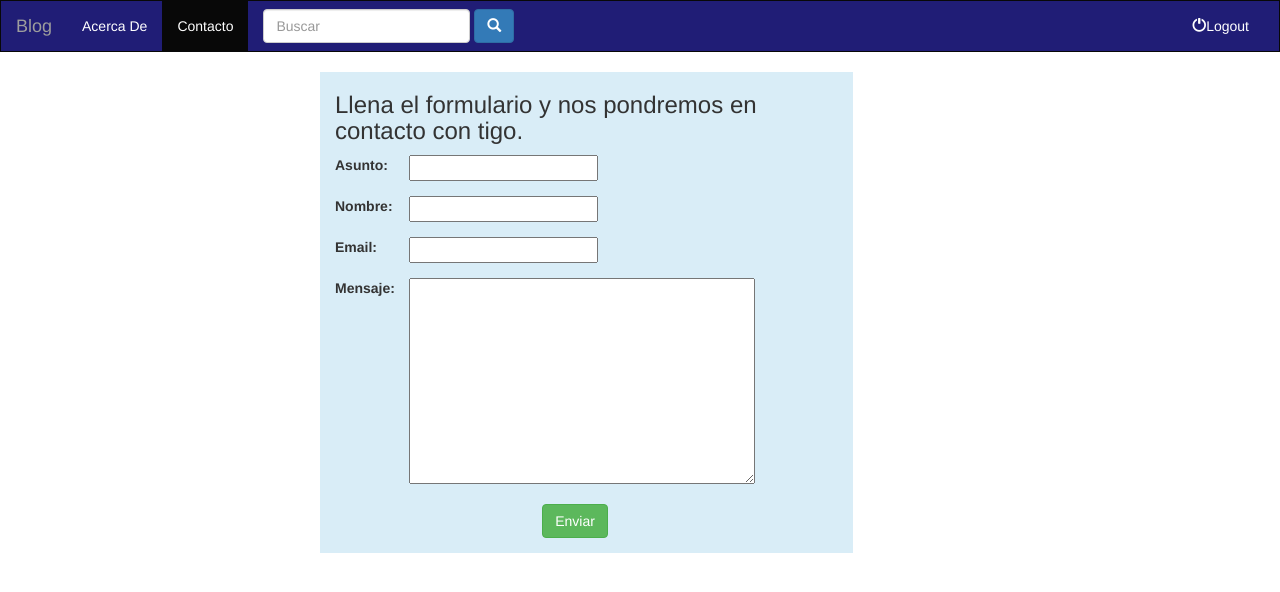
After one commit to EydenVillanueva/Blog, a Django app: page /contacto/ in a window 1280 px wide. The commit adds this page. Shown: the top 592 px of the page. Run offline with Django 3.2, Linux system fonts and the light colour scheme; some libraries are stand-ins or nearby versions.

Commit message:
Template de Contacto con formulario incluido.

```diff
--- a/blog/templates/about.html
+++ b/blog/templates/about.html
@@ -4,7 +4,7 @@
 {% block template_conf_content %}
 
 {%endblock%}
-
+{% block active_about %}active{% endblock %}
 {% block body%}
         <div class="jumbotron">
             <div class="container">
--- a/blog/templates/base.html
+++ b/blog/templates/base.html
@@ -31,7 +31,7 @@
                         <span class="icon-bar"></span>
                         <span class="icon-bar"></span>
                     </button>
-                    <a href="#" class="navbar-brand">Blog</a>
+                    <a href="{% url 'inicio'%}" class="navbar-brand">Blog</a>
                     <!--Fin navbar-header  -->
                 </div>
 
@@ -39,8 +39,8 @@
                 <div class="collapse navbar-collapse" id="navbar-1">
                     <!--Inicia lista de menú  -->
                     <ul class="nav navbar-nav">
-                        <li class="{% block active_about %}{% endblock %}"><a href="#">Acerca De</a></li>
-                        <li class="{% block active_contact %}{% endblock %}"><a href="#"></span>Contacto</a></li>
+                        <li class="{% block active_about %}{% endblock %}"><a href="{% url 'about' %}">Acerca De</a></li>
+                        <li class="{% block active_contact %}{% endblock %}"><a href="{% url 'contacto' %}"></span>Contacto</a></li>
                     </ul>
 
                     <!--Formulario de búsqueda  -->
--- /dev/null
+++ b/blog/templates/contacto.html
@@ -0,0 +1,36 @@
+{% extends 'base.html' %}
+{% block title%} Contacto {% endblock %}
+
+{% block template_conf_content %}
+
+{%endblock%}
+{% block active_contact %}active{% endblock %}
+{% block body%}
+        <div class="row">
+            <div class="col-xs-12 col-md-5 col-md-offset-3 bg-info">
+                <h3>Llena el formulario y nos pondremos en contacto con tigo.</h3>
+                <form action="" class=" form-horizontal">
+                    {% csrf_token %}
+                    {% for field in form %}
+                    <div class=" form-group">
+                        <div class="col-xs-12 col-md-2">
+                            {{field.label_tag}}
+                        </div>
+
+                            {{field}}
+
+                    </div>
+                    {% endfor %}
+                    <div class="form-group">
+                        <div class="col-md-offset-5">
+                            <button type="submit" class="btn btn-success">
+                                Enviar
+                            </button>
+                        </div>
+
+                    </div>
+
+                </form>
+            </div>
+        </div>
+{% endblock %}
```
